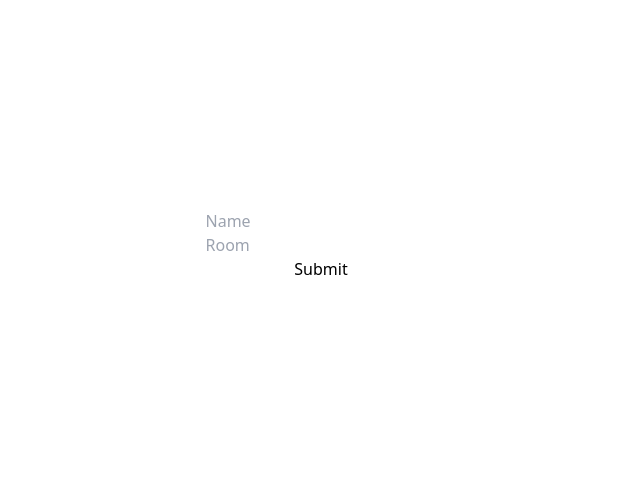
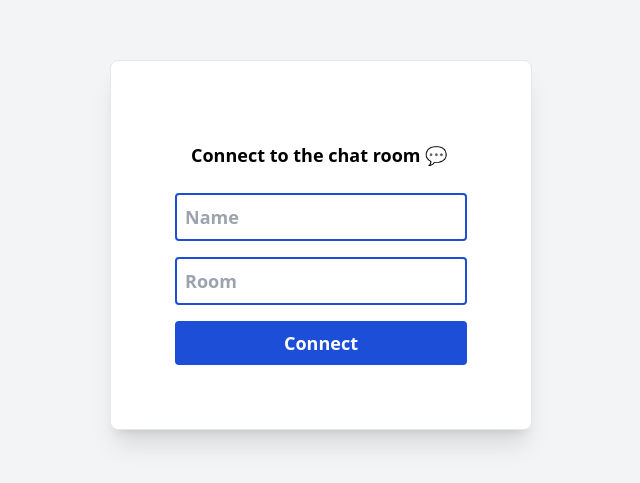
Before and after one commit to sisypheus/chatappv2, a React (Create React App) app in the folder client/: page / in a window 1280 px wide. Shown: the part 155-638 px from the top of the page, without its empty margins (319-959 px from the left). Built offline with nearby package versions, Linux system fonts and the light colour scheme.

Commit message:
feat: better design

```diff
--- a/client/src/AppContext.tsx
+++ b/client/src/AppContext.tsx
@@ -23,9 +23,9 @@ const AppContextProvider = ({ children }: Props) => {
 
   useEffect(() => {
     if (room && name) {
-      const test = new WebSocket(process.env.REACT_APP_SOCKET_URL || 'ws://localhost:8080/' + room + "?name=" + name);
-      test.onopen = () => {
-        setSocket(test);
+      const socket = new WebSocket((process.env.REACT_APP_SOCKET_URL || 'ws://localhost:8080/') + room + "?name=" + name);
+      socket.onopen = () => {
+        setSocket(socket);
       }
     }
   }, [room, name]);
--- a/client/src/Login.tsx
+++ b/client/src/Login.tsx
@@ -18,11 +18,14 @@ const Login = () => {
   }
 
   return (
-    <div className='flex-1 h-full w-full flex items-center justify-center'>
-      <form className='flex flex-col' onSubmit={(e) => handleSubmit(e)}>
-        <input type='text' placeholder='Name' value={nameInput} onChange={(e) => setNameInput(e.target.value)} />
-        <input type='text' placeholder='Room' value={roomInput} onChange={(e) => setRoomInput(e.target.value)} />
-        <button type='submit'>Submit</button>
+    <div className='flex-1 h-full w-full flex items-center justify-center bg-gray-100'>
+      <form className='flex flex-col bg-white shadow-xl font-semibold border p-16 rounded-lg' onSubmit={(e) => handleSubmit(e)}>
+        <p className='text-lg p-4'>
+          Connect to the chat room 💬
+        </p>
+        <input className='p-2 my-2 text-lg border-2 text-gray-900 rounded border-blue-700' type='text' placeholder='Name' value={nameInput} onChange={(e) => setNameInput(e.target.value)} />
+        <input className='p-2 my-2 text-lg border-2 text-gray-900 rounded border-blue-700' type='text' placeholder='Room' value={roomInput} onChange={(e) => setRoomInput(e.target.value)} />
+        <button className='mt-2 py-2 rounded bg-blue-700 text-lg text-white' type='submit'>Connect</button>
       </form>
     </div>
   )
--- a/client/src/Room.tsx
+++ b/client/src/Room.tsx
@@ -9,7 +9,6 @@ const Room = () => {
   const [searchParams, _] = useSearchParams();
   const name = searchParams.get("name");
   const [message, setMessage] = React.useState<string>('');
-  const [error, setError] = React.useState<string>('');
   const [messages, setMessages] = React.useState<any[]>([]);
   const scrollableRef = useRef<HTMLInputElement>(null);
 
@@ -42,10 +41,8 @@ const Room = () => {
     e.preventDefault();
     if (socket) {
       if (!message) {
-        setError('Cannot send empty message');
         return;
       }
-      error && setError('');
       socket.send(message);
       const parsed = {
         has_sent: true,
@@ -53,17 +50,16 @@ const Room = () => {
       }
       setMessages((currentMessages) => [...currentMessages, parsed]);
       setMessage('');
-    } else {
-      setError('Not connected to socket.');
     }
   }
 
   return (
-    <div className='flex-1 bg-slate-50 h-full max-w-md py-12 px-2 m-auto w-full flex flex-col items-center justify-center'>
+    <div className='h-full w-full bg-gray-100'>
+      <div className='flex-1 bg-slate-50 h-full border shadow-lg py-1 sm:max-w-md m-auto w-full flex flex-col items-center justify-center'>
         <div className='flex items-center h-full justify-start flex-col w-full my-2'>
           <p>{room}</p>
-        <div ref={scrollableRef} className='w-full flex-col overflow-auto'>
-          <div className='flex flex-col'>
+          <div ref={scrollableRef} className='w-full flex-col overflow-auto px-2'>
+            <div className='flex flex-col space-y-1'>
               {messages.map((message, index) => {
                 // TODO - make this a component
                 if (message.admin)
@@ -88,16 +84,12 @@ const Room = () => {
             </div>
           </div>
         </div>
-      <form className='w-full relative' onSubmit={(e) => handleSubmit(e)}>
+        <form className='w-full relative p-0' onSubmit={(e) => handleSubmit(e)}>
           <input className='w-full p-1 border-2 focus:outline-none border-gray-900 rounded' type='text' placeholder='Message' value={message} onChange={(e) => setMessage(e.target.value)} />
           <button className='absolute border-2 px-2 py-1 border-gray-900 transform rounded -translate-x-full'>Send</button>
         </form>
-      {
-        error && (
-          <div className='text-red-500'>{error}</div>
-        )
-      }
       </div >
+    </div>
   )
 }
 
```
Also changed, not shown: 1 other file (tests, documents, lock files or other folders). Lines whose indentation alone changed are shown as unchanged.
